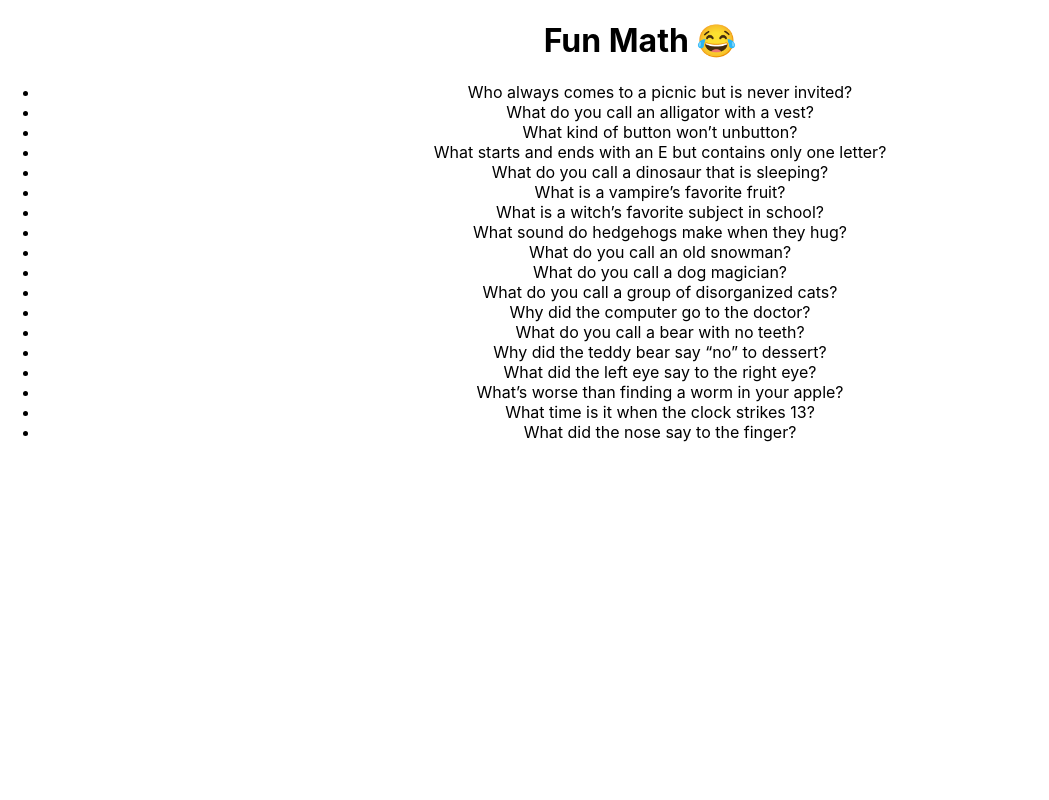
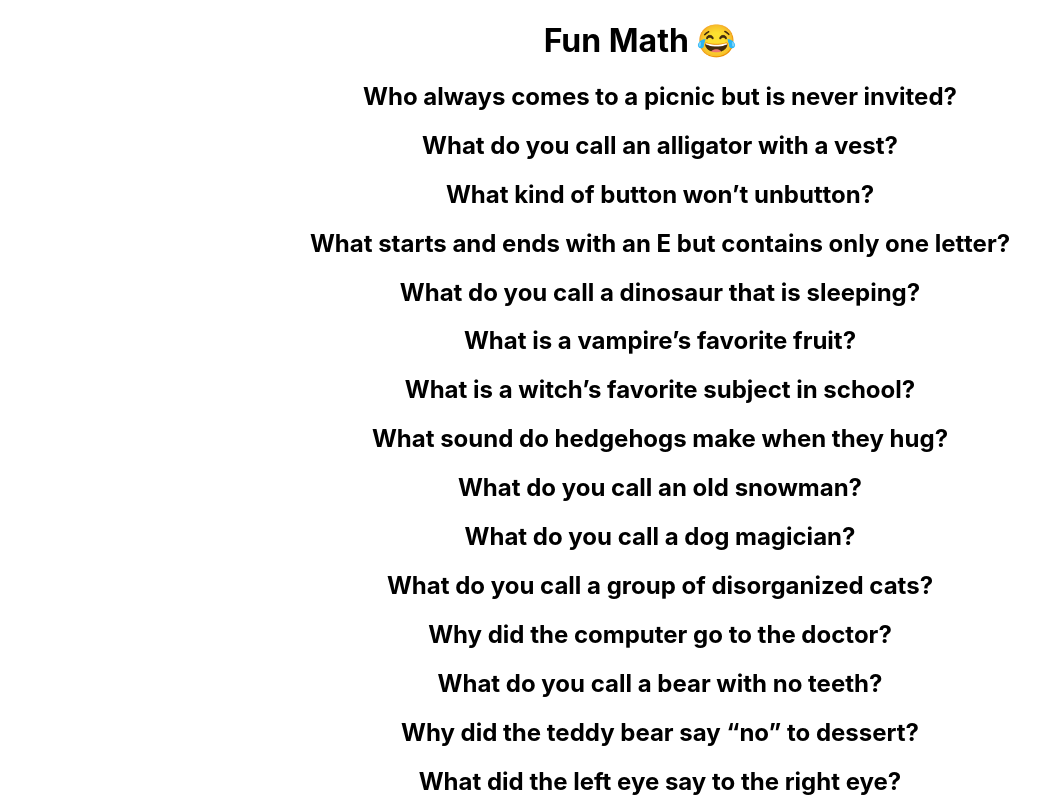
Before and after one commit to shnatya/math-fun-project, a React (Create React App) app: page / in a window 1280 px wide. Shown: the top 800 px of the page, without its empty margins (0-1049 px from the left). Built offline with nearby package versions, Linux system fonts and the light colour scheme; data requests are answered from the project's data file.

Commit message:
Add Answer file

```diff
--- /dev/null
+++ b/src/Answer.js
@@ -0,0 +1,11 @@
+import React from "react";
+
+function Answer({answer}) {
+    return (
+        <div>
+
+        </div>
+    )
+}
+
+export default Answer;
--- a/src/Joke.js
+++ b/src/Joke.js
@@ -1,10 +1,15 @@
 import React from "react";
+import Answer from "./Answer";
 
 function Joke({joke}) {
     return (
-        <li>
-            {joke.question}
-        </li>
+        <div>
+            <h2>
+                {joke.question}
+            </h2>
+            <Answer answer={joke.answer}/>
+        </div>
+
     )
 }
 
```
